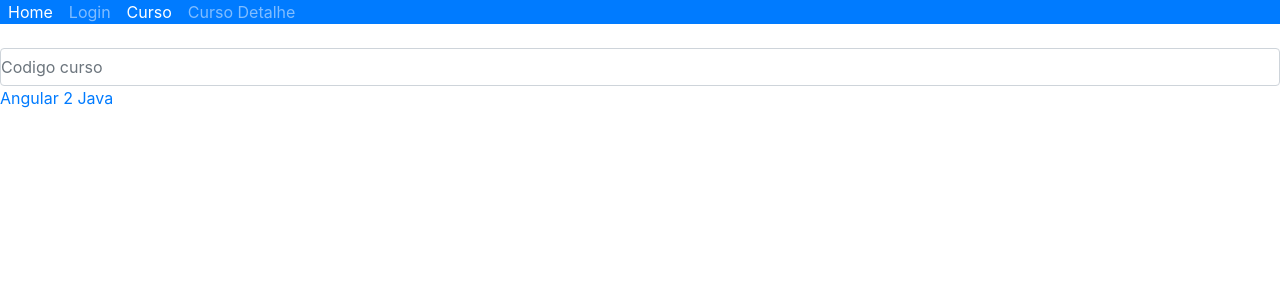
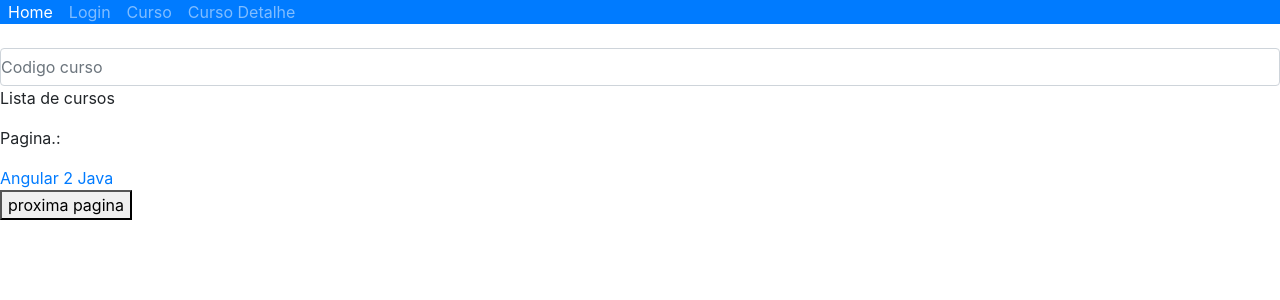
Before and after one commit to douglasribeiro/rotas, an Angular app: page /curso in a window 1280 px wide. Shown: the top 300 px of the page. Built offline with nearby package versions, Linux system fonts and the light colour scheme.

Commit message:
Rotas parametros de url query (56)

```diff
--- a/src/app/app.component.html
+++ b/src/app/app.component.html
@@ -7,7 +7,7 @@
       <a routerLinkActive="active" routerLink="/login" class="nav-link" >Login</a>
     </li>
     <li class="nav-item">
-      <a routerLinkActive="active" routerLink="/curso" class="nav-link" >Curso</a>
+      <a routerLinkActive="active" routerLink="/curso" [queryParams]="{pagina:1}" class="nav-link" >Curso</a>
     </li>
     <li class="nav-item">
       <a routerLinkActive="active" [routerLink]="['curso', idCurso.value]" class="nav-link" >Curso Detalhe</a>
--- a/src/app/curso/curso.component.html
+++ b/src/app/curso/curso.component.html
@@ -1,3 +1,7 @@
+<p>Lista de cursos</p>
+
+<p>Pagina.: {{ pagina }} </p>
+
 <ul class="list-group">
   <div>
   <a *ngFor="let curso of cursos"
@@ -6,3 +10,4 @@
   </a>
   </div>
 </ul>
+<button (click)="proximaPagina()">proxima pagina  </button>
--- a/src/app/curso/curso.component.ts
+++ b/src/app/curso/curso.component.ts
@@ -1,5 +1,7 @@
 import { Component, OnInit } from '@angular/core';
 import { CursoService } from './curso.service';
+import { ActivatedRoute, Router } from '@angular/router';
+import { Subscription } from 'rxjs';
 
 @Component({
   selector: 'app-curso',
@@ -9,11 +11,33 @@
 export class CursoComponent implements OnInit {
 
   cursos: any[];
+  pagina: number;
+  inscricao: Subscription;
 
-  constructor(private cursoService: CursoService) { }
+  constructor(
+    private cursoService: CursoService,
+    private route: ActivatedRoute,
+    private router: Router) { }
 
   ngOnInit(): void {
     this.cursos = this.cursoService.getCursos();
+
+    this.inscricao = this.route.queryParams.subscribe(
+      (queryParams: any) => {
+        this.pagina = queryParams['pagina'];
+      }
+    )
+  }
+
+  ngOnDestroy(): void {
+    this.inscricao.unsubscribe();
+  }
+
+  proximaPagina(){
+    //this.pagina++;
+    this.router.navigate(['/curso'], {
+      queryParams: {'pagina': ++this.pagina}
+    })
   }
 
 }
```
